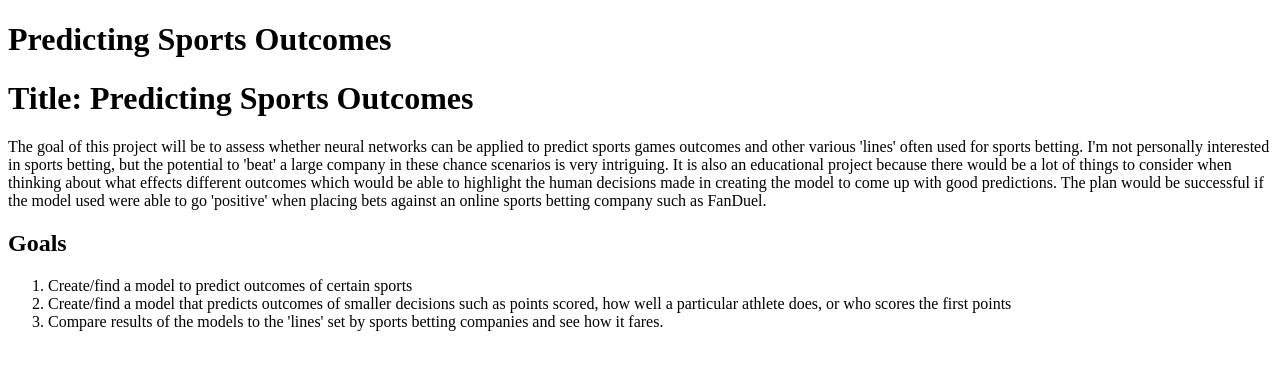
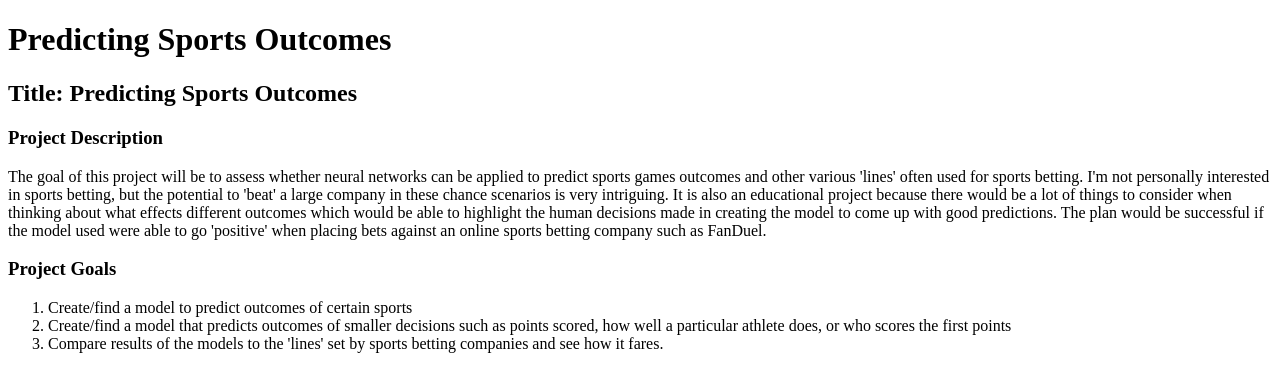
Before and after one commit to CameronHatler/CameronHatler.github.io, a plain HTML site: page index.html in a window 1280 px wide. Drawn offline with Linux system fonts and the light colour scheme.

Commit message:
Cleaned up Proposal

```diff
--- a/index.html
+++ b/index.html
@@ -4,9 +4,10 @@
 	<h1>Predicting Sports Outcomes</h1>
 </header>
 <body>
-	<h1> Title: Predicting Sports Outcomes </h1>
+	<h2> Title: Predicting Sports Outcomes </h2>
+	<h3> Project Description </h3>
 	<p>The goal of this project will be to assess whether neural networks can be applied to predict sports games outcomes and other various 'lines' often used for sports betting. I'm not personally interested in sports betting, but the potential to 'beat' a large company in these chance scenarios is very intriguing. It is also an educational project because there would be a lot of things to consider when thinking about what effects different outcomes which would be able to highlight the human decisions made in creating the model to come up with good predictions. The plan would be successful if the model used were able to go 'positive' when placing bets against an online sports betting company such as FanDuel. </p>
-	<h2> Goals </h2>
+	<h3> Project Goals </h3>
 	<ol>
 		<li> Create/find a model to predict outcomes of certain sports </li>
 		<li> Create/find a model that predicts outcomes of smaller decisions such as points scored, how well a particular athlete does, or who scores the first points </li>
```
